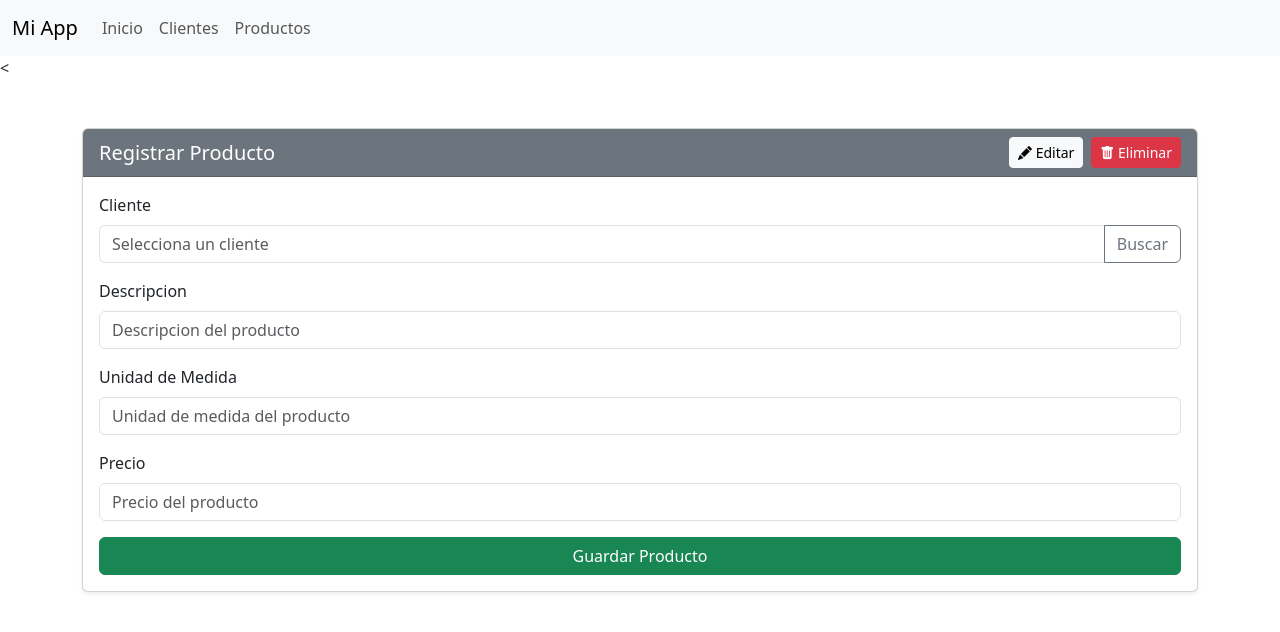
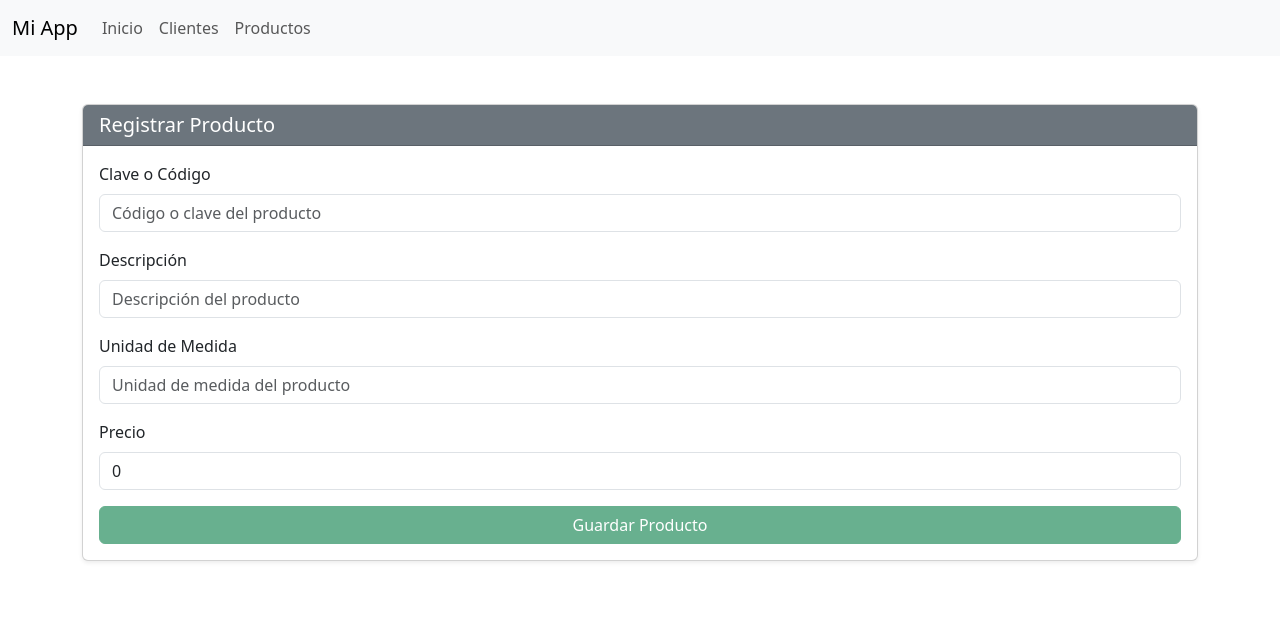
Before and after one commit to julian-dzib/SistemaVentas, an Angular app in the folder desarrolloPruebaFront/proyectoFront/: page /producto in a window 1280 px wide. Shown: the top 632 px of the page. Built offline with nearby package versions, Linux system fonts and the light colour scheme.

Commit message:
add post product

```diff
--- a/desarrolloPruebaFront/proyectoFront/src/app/components/clients/client/client.component.html
+++ b/desarrolloPruebaFront/proyectoFront/src/app/components/clients/client/client.component.html
@@ -25,8 +25,9 @@
         </div>
 
         <div class="mb-3">
-          <button type="submit" class="btn btn-success w-100">
-            <i class="bi bi-see more-fill"></i> Guardar Cliente
+          <button type="submit" class="btn btn-success w-100"
+          [disabled]="!clientForm.form.valid">
+          Guardar Cliente
           </button>
         </div>
       </form>
--- a/desarrolloPruebaFront/proyectoFront/src/app/components/clients/client/client.component.ts
+++ b/desarrolloPruebaFront/proyectoFront/src/app/components/clients/client/client.component.ts
@@ -25,6 +25,7 @@ export class ClientComponent implements OnInit {
   createClient() {
     this.ClientServiceService.createClient(this.newClient).subscribe(
       (response) => {
+        this.vaciarForm();
         console.log('Cliente creado exitosamente:', response);
       },
       (error) => {
@@ -32,4 +33,11 @@ export class ClientComponent implements OnInit {
       }
     );
   }
+
+  vaciarForm() {
+    this.newClient = {
+      'RFC': '',
+      'RAZON_SOCIAL': '',
+    };
+  }
 }
--- a/desarrolloPruebaFront/proyectoFront/src/app/components/products/producto/producto.component.html
+++ b/desarrolloPruebaFront/proyectoFront/src/app/components/products/producto/producto.component.html
@@ -1,47 +1,38 @@
- <!-- Registrar Producto -->
-<<div class="container mt-5">
+<!-- Registrar Producto -->
+<div class="container mt-5">
   <div class="card shadow-sm mb-4">
     <div class="card-header d-flex justify-content-between align-items-center bg-secondary text-white">
       <h5 class="mb-0">Registrar Producto</h5>
-      <div>
-        <button class="btn btn-sm btn-light me-2">
-          <i class="bi bi-pencil-fill"></i> Editar
-        </button>
-        <button class="btn btn-sm btn-danger">
-          <i class="bi bi-trash-fill"></i> Eliminar
-        </button>
-      </div>
     </div>
-
     <div class="card-body">
-      <form>
+      <form (ngSubmit)="createProduct()" #formCtrl="ngForm">
         <div class="mb-3">
-          <label for="IDMATERIAL" class="form-label">Cliente</label>
-          <div class="input-group">
-            <input type="text" class="form-control" id="IDMATERIAL" placeholder="Selecciona un cliente" readonly>
-            <button class="btn btn-outline-secondary" type="button" data-bs-toggle="modal"
-              data-bs-target="#modalClientes">
-              Buscar
-            </button>
-          </div>
+          <label for="IDMATERIAL" class="form-label">Clave o Código</label>
+          <input type="text" class="form-control" id="IDMATERIAL" name="IDMATERIAL"
+            placeholder="Código o clave del producto" [(ngModel)]="newProducto.IDMATERIAL" required>
         </div>
 
         <div class="mb-3">
-          <label for="DESCRIPCION" class="form-label">Descripcion</label>
-          <input type="text" class="form-control" id="DESCRIPCION" placeholder="Descripcion del producto">
+          <label for="DESCRIPCION" class="form-label">Descripción</label>
+          <input type="text" class="form-control" id="DESCRIPCION" name="DESCRIPCION"
+            placeholder="Descripción del producto" [(ngModel)]="newProducto.DESCRIPCION" required>
         </div>
 
         <div class="mb-3">
           <label for="UNIDADMEDIDA" class="form-label">Unidad de Medida</label>
-          <input type="number" class="form-control" id="UNIDADMEDIDA" placeholder="Unidad de medida del producto">
+          <input type="text" class="form-control" id="UNIDADMEDIDA" name="UNIDADMEDIDA"
+            placeholder="Unidad de medida del producto" [(ngModel)]="newProducto.UNIDADMEDIDA" required>
         </div>
 
         <div class="mb-3">
           <label for="PRECIO1" class="form-label">Precio</label>
-          <input type="number" class="form-control" id="PRECIO1" placeholder="Precio del producto">
+          <input type="number" class="form-control" id="PRECIO1" name="PRECIO1" placeholder="Precio del producto"
+            [(ngModel)]="newProducto.PRECIO1" required min="0" step="0.01">
         </div>
 
-        <button type="submit" class="btn btn-success w-100">Guardar Producto</button>
+        <button type="submit" [disabled]="!formCtrl.form.valid" class="btn btn-success w-100">
+          Guardar Producto
+        </button>
       </form>
     </div>
   </div>
--- a/desarrolloPruebaFront/proyectoFront/src/app/components/products/producto/producto.component.ts
+++ b/desarrolloPruebaFront/proyectoFront/src/app/components/products/producto/producto.component.ts
@@ -1,4 +1,5 @@
 import { Component, OnInit } from '@angular/core';
+import { ProductServiceService } from 'src/app/services/product-service.service';
 
 @Component({
   selector: 'app-producto',
@@ -6,10 +7,40 @@ import { Component, OnInit } from '@angular/core';
   styleUrls: ['./producto.component.scss']
 })
 export class ProductoComponent implements OnInit {
-
-  constructor() { }
+  newProducto: any = {
+    'IDMATERIAL': '',
+    'DESCRIPCION': '',
+    'UNIDADMEDIDA': '',
+    'PRECIO1': 0,
+  }
+  constructor(
+     //Importar mi servicio de productos
+    private productService : ProductServiceService
+  ) { }
 
   ngOnInit(): void {
   }
 
+  //Crear Producto/Craar Cliente
+  createProduct() {
+    this.productService.createProduct(this.newProducto).subscribe(
+      (response) => {
+        this.vaciarForm();
+        console.log('Producto creado:', response);
+      },
+      (error) => {
+        console.error('Error al crear el Producto:', error);
+      }
+    );
+  }
+
+
+  vaciarForm() {
+    this.newProducto = {
+      'IDMATERIAL': '',
+      'DESCRIPCION': '',
+      'UNIDADMEDIDA': '',
+      'PRECIO1': 0,
+    };
+  }
 }
--- /dev/null
+++ b/desarrolloPruebaFront/proyectoFront/src/app/services/product-service.service.ts
@@ -0,0 +1,45 @@
+import { Injectable } from '@angular/core';
+import { BaseServiceService } from './base-service.service';
+import { HttpClient } from '@angular/common/http';
+import { Observable, throwError } from 'rxjs';
+import { catchError } from 'rxjs/operators';
+
+@Injectable({
+  providedIn: 'root'
+})
+export class ProductServiceService {
+
+  constructor(
+    private baseService: BaseServiceService,
+    private httpClient: HttpClient
+  ) { }
+
+
+    //Metodo para crear un producto
+    createProduct(clientData: any):Observable<any> {
+      const url = `${this.baseService.API_URL}/products`;
+      return this.httpClient.post(url, clientData).pipe(
+        catchError((error: any) => {
+          return throwError(error);
+        })
+      );
+    }
+
+
+    //Metodo para obtener todos los productos de mi bd
+    getProduct(){
+      return this.httpClient.get(`${this.baseService.API_URL}/products`)
+    }
+
+    //Metodo para eliminar un producto
+    deleteProduct(id: string): Observable<any> {
+      const url = `${this.baseService.API_URL}/products/${id}`;
+      return this.httpClient.delete(url).pipe(
+        catchError((error: any) => {
+          return throwError(error);
+        })
+      );
+    }
+
+
+}
```
Also changed, not shown: desarrolloPruebaFront/proyectoFront/src/app/components/products/list-products/list-products.component.ts (+7 -1 lines), 1 other file (tests, documents, lock files or other folders).
